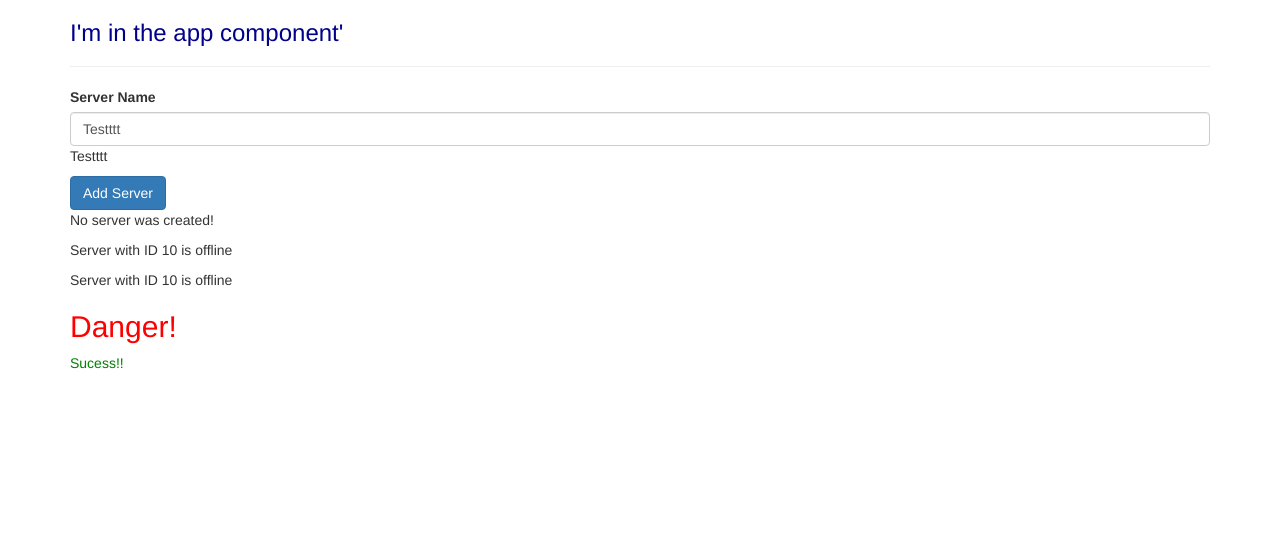
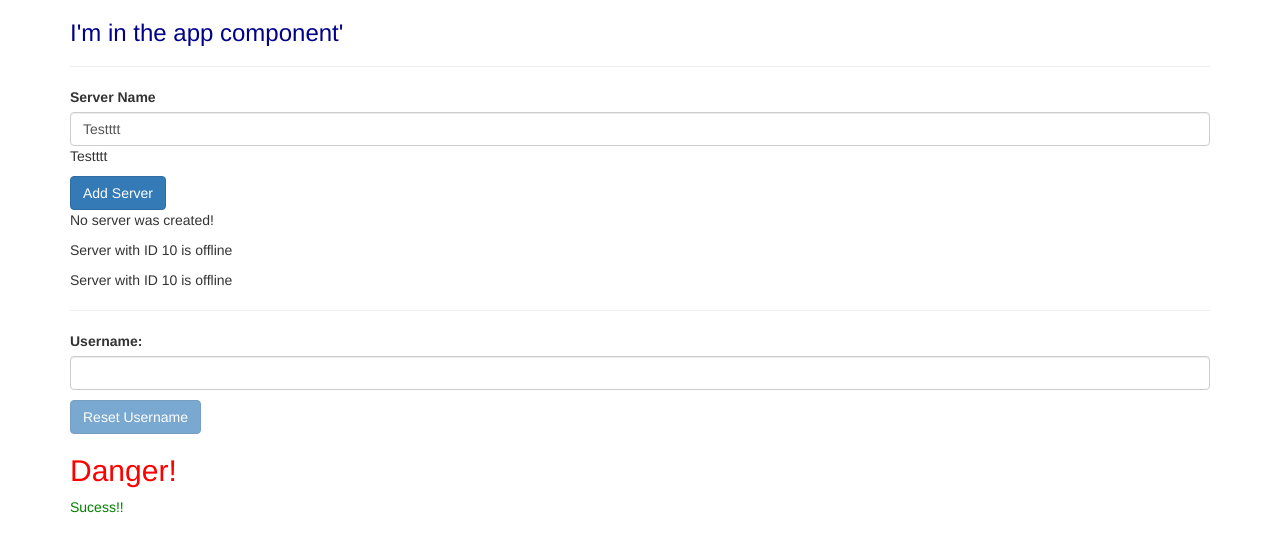
Before and after one commit to tuf65985/Angular-4-Tutorial, an Angular app: page / in a window 1280 px wide. Shown: the top 552 px of the page. Built offline with nearby package versions, Linux system fonts and the light colour scheme.

Commit message:
Assignment 2 Practicing Data Binding

```diff
--- a/src/app/servers/servers.component.html
+++ b/src/app/servers/servers.component.html
@@ -13,3 +13,12 @@ class="form-control"
 <p>{{serverCreationStatus}}</p>
 <app-server></app-server>
 <app-server></app-server>
+
+<hr>
+<label>Username:</label>
+<input type ="text"
+        class = "form-control"
+        [(ngModel)]="userName">
+        <p> {{userName}}</p>
+<button class = "btn btn-primary" [disabled]="userName ===''"
+    (click)="resetUserName()">Reset Username</button>
--- a/src/app/servers/servers.component.ts
+++ b/src/app/servers/servers.component.ts
@@ -9,6 +9,8 @@ export class ServersComponent implements OnInit {
   allowNewServer =false;
   serverCreationStatus = "No server was created!";
   serverName = "Testttt";
+  emptyusername = true;
+  userName = '';
   constructor() {
     setTimeout(()=>{this.allowNewServer = true},2000);
   }
@@ -22,4 +24,11 @@ export class ServersComponent implements OnInit {
   onUpdateServerName(event: any){
     this.serverName = (<HTMLInputElement>event.target).value;
   }
+  onEmptyUserName(){
+    this.emptyusername = false;
+  }
+  resetUserName(){
+    this.userName = '';
+    this.emptyusername = true;
+  }
 }
```
